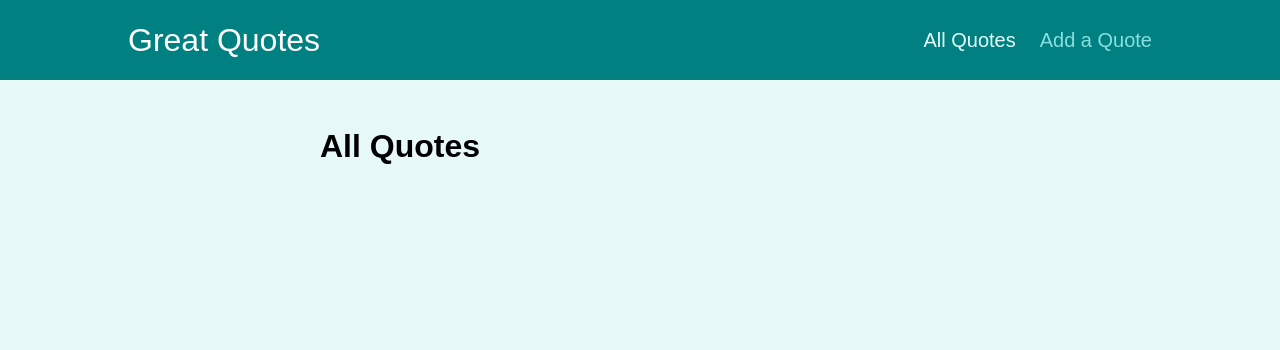
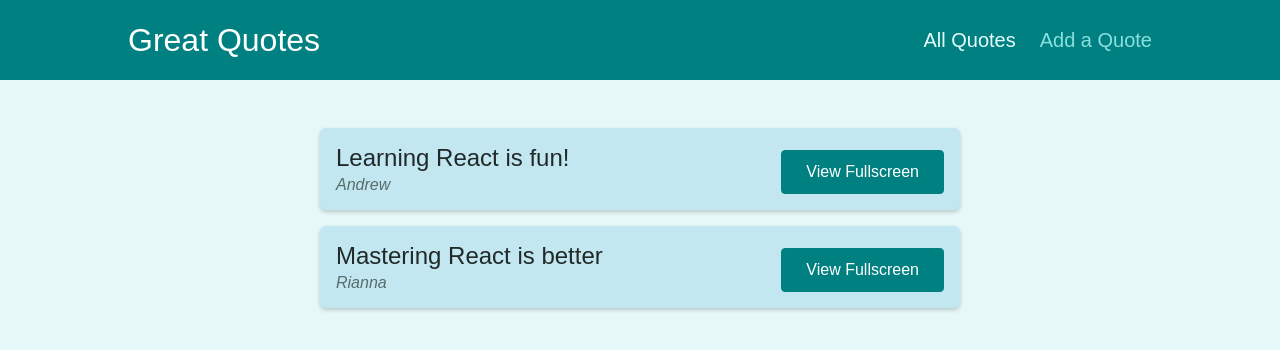
Before and after one commit to andrew-oyanguren/router-advanced-grind, a React (Create React App) app: page /quotes in a window 1280 px wide. Shown: the top 350 px of the page. Built offline with nearby package versions, Linux system fonts and the light colour scheme.

Commit message:
Updated Pages, and added NotFound route to App.js

```diff
--- a/src/App.js
+++ b/src/App.js
@@ -6,6 +6,7 @@ import Layout from './components/layout/Layout';
 import AllQuotes from './pages/AllQuotes/AllQuotes';
 import QuoteDetail from './pages/QuoteDetail/QuoteDetail';
 import NewQuote from './pages/NewQuote/NewQuote';
+import NotFound from './pages/NotFound/NotFound';
 
 function App() {
   return (
@@ -25,6 +26,10 @@ function App() {
 
         <Route path='/new-quote'>
           <NewQuote />
+        </Route>
+
+        <Route path='*'>
+          <NotFound />
         </Route>
       </Switch>
     </Layout>
@@ -47,4 +52,18 @@ Examples:
 1) path='/quotes/:quotedId/comments
 2) path={`/quotes/${params.quoteId}/comments`}
 
+=== Fallback Page (404) page ===
+
+You also want to create a not found page, for when the search does not match any known path.
+
+We can add a new (not found) page component in our pages folder.
+
+=== How to implement page route? ===
+
+We typically want to add the not-found route at the end of our app routes.
+The goal is to be a fallback, so after the rest have been checked.
+
+Path=(*): The star signifies 'all', and we can add that into our path definition.
+Then render our NotFound component inside the Route.
+
 */
--- a/src/components/quotes/QuoteForm.js
+++ b/src/components/quotes/QuoteForm.js
@@ -1,7 +1,7 @@
 import { useRef } from 'react';
 
-import Card from '../ui/Card';
-import LoadingSpinner from '../ui/LoadingSpinner';
+import Card from '../UI/Card';
+import LoadingSpinner from '../UI/LoadingSpinner';
 import classes from './QuoteForm.module.css';
 
 const QuoteForm = (props) => {
--- a/src/components/quotes/QuoteItem.js
+++ b/src/components/quotes/QuoteItem.js
@@ -1,3 +1,5 @@
+import { Link, useParams } from 'react-router-dom';
+
 import classes from './QuoteItem.module.css';
 
 const QuoteItem = (props) => {
@@ -9,11 +11,26 @@ const QuoteItem = (props) => {
         </blockquote>
         <figcaption>{props.author}</figcaption>
       </figure>
-      <a className='btn'>
+      <Link className='btn' to={`/quotes/${props.id}`}>
         View Fullscreen
-      </a>
+      </Link>
     </li>
   );
 };
 
 export default QuoteItem;
+
+
+/*
+
+* NOTES:
+
+=== Dynamic Path ===
+
+Here, in the quote item, we want to view a quote detail page when we click our Link.
+Because we want to create a path for every unique link we are clicking on we need to creact a dynamic path.
+
+A good way of doing this, is to use our prop id that we are getting passed in for each quote object,
+and that way each object has a unique path based on it's unique id.
+
+*/
--- a/src/pages/AllQuotes/AllQuotes.js
+++ b/src/pages/AllQuotes/AllQuotes.js
@@ -1,6 +1,21 @@
+import QuoteList from '../../components/quotes/QuoteList';
+
+const DUMMY_QUOTES = [
+  {
+    id: 'q1',
+    author: 'Andrew',
+    text: 'Learning React is fun!'
+  },
+  {
+    id: 'q2',
+    author: 'Rianna',
+    text: 'Mastering React is better'
+  }
+];
+
 const AllQuotes = () => {
   return (
-    <h1>All Quotes</h1>
+    <QuoteList quotes={DUMMY_QUOTES} />
   );
 };
 
--- a/src/pages/NewQuote/NewQuote.js
+++ b/src/pages/NewQuote/NewQuote.js
@@ -1,6 +1,13 @@
+import QuoteForm from '../../components/quotes/QuoteForm';
+
 const NewQuote = () => {
+
+  const addQuoteHandler = (quoteData) => {
+    console.log(quoteData);
+  };
+
   return (
-    <h1>New Quote</h1>
+    <QuoteForm onAddQuote={addQuoteHandler}/>
   );
 };
 
--- /dev/null
+++ b/src/pages/NotFound/NotFound.js
@@ -0,0 +1,9 @@
+const NotFound = () => {
+  return (
+    <div className='centered'>
+      <p>Page Not Found</p>
+    </div>
+  );
+};
+
+export default NotFound;
--- a/src/pages/QuoteDetail/QuoteDetail.js
+++ b/src/pages/QuoteDetail/QuoteDetail.js
@@ -2,17 +2,38 @@ import { Fragment } from 'react';
 import { Route, useParams } from 'react-router-dom';
 
 import Comments from '../../components/comments/Comments';
+import HighlightedQuote from '../../components/quotes/HighlightedQuote';
+
+const DUMMY_QUOTES = [
+  {
+    id: 'q1',
+    author: 'Andrew',
+    text: 'Learning React is fun!'
+  },
+  {
+    id: 'q2',
+    author: 'Rianna',
+    text: 'Mastering React is better'
+  }
+];
 
 const QuoteDetail = () => {
 
   const params = useParams();
 
-  console.log(params.quoteId);
+  // Our current quote
+  const currentQuote = DUMMY_QUOTES.find((quote) => quote.id === params.quoteId);
+
+  // Quote is not a part of array
+  if (!currentQuote) {
+    return (
+      <p>No Quote Found!</p>
+    );
+  }
 
   return (
     <Fragment>
-      <h1>Quote Detail</h1>
-      <p>{params.quoteId}</p>
+      <HighlightedQuote author={currentQuote.author} text={currentQuote.text}/>
       <Route path={`/quotes/${params.quoteId}/comments`}>
         <Comments />
       </Route>
@@ -21,3 +42,22 @@ const QuoteDetail = () => {
 };
 
 export default QuoteDetail;
+
+
+
+/*
+
+* NOTES:
+
+Here we are getting our current quote using the find() array method to compare the current params.quoteId,
+so the current dynamic URL to to the id's of the object, because we set our quoteId to equal a unique quoteId
+from the current quote we fired our details event on.
+
+* Now we can output the correct data, of the current quote, into our HighlightedQuote component,
+which renders our details.
+
+=== No Quote Found In Array ===
+
+We want to create a check if no quote id found in an array, and return some user notification.
+
+*/
```
